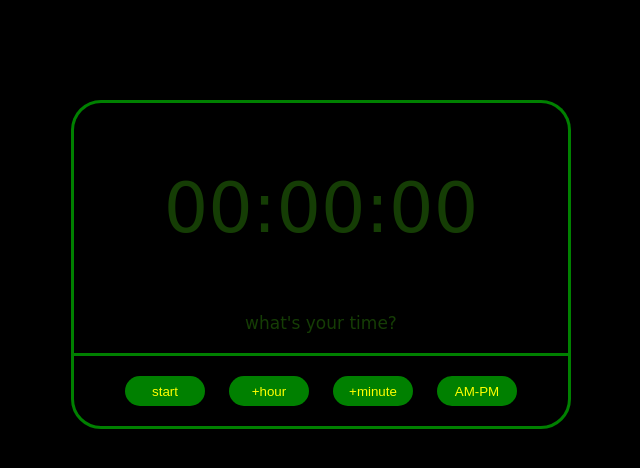
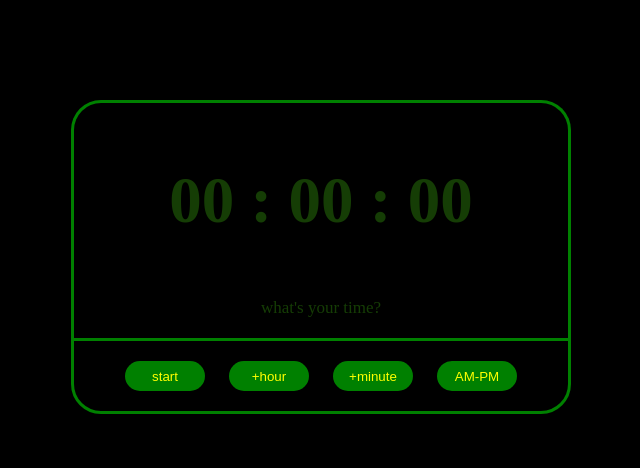
Before and after one commit to imhojang/projects, a plain HTML site: page digital clock/clock.html in a window 1280 px wide. Shown: the whole page, without its empty margins (319-959 px from the left). Drawn offline with Linux system fonts and the light colour scheme.

Commit message:
Add files via upload

```diff
--- a/digital clock/script.js
+++ b/digital clock/script.js
@@ -68,8 +68,8 @@ function incH() {
 }
 
 function dispTime() {
-  if(ampm == undefined) myclock.innerHTML = padZ(hh) + ":" + padZ(mm) + ":" + padZ(ss);
-  else myclock.innerHTML = padZ(hh) + ":" + padZ(mm) + ":" + padZ(ss) + " " + ampm;
+  if(ampm == undefined) myclock.innerHTML = padZ(hh) + "&nbsp;:&nbsp;" + padZ(mm) + "&nbsp;:&nbsp;" + padZ(ss);
+  else myclock.innerHTML = padZ(hh) + "&nbsp;:&nbsp;" + padZ(mm) + "&nbsp;:&nbsp;" + padZ(ss) + "&nbsp;" + ampm;
 }
 
 
--- a/digital clock/style.css
+++ b/digital clock/style.css
@@ -2,8 +2,8 @@
 #myclock {
   margin-top: 100px;
   margin-bottom: 0px;
-  font-size: 70px;
-  font-family: cursive;
+  font-size: 65px;
+  font-weight: bold;
   display: flex;
   height: 3em;
   align-items: center;
@@ -21,7 +21,6 @@
   border-top: none;
   border-bottom: none;
   text-align: center;
-  font-family: cursive;
 }
 
 #frame {
```
